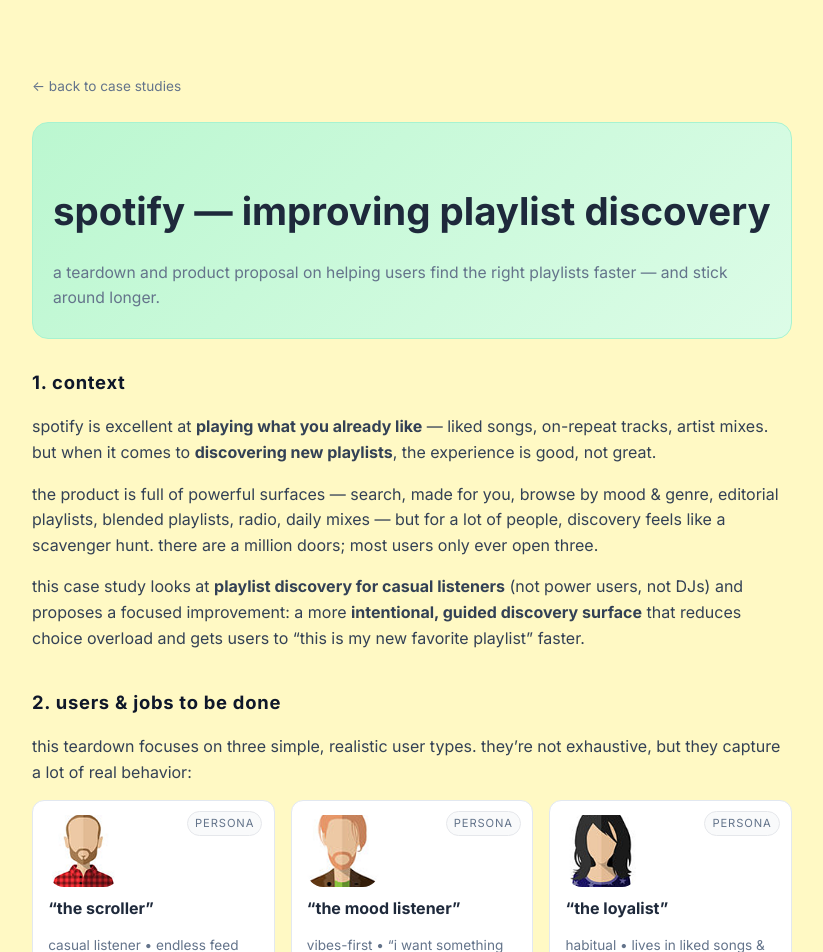
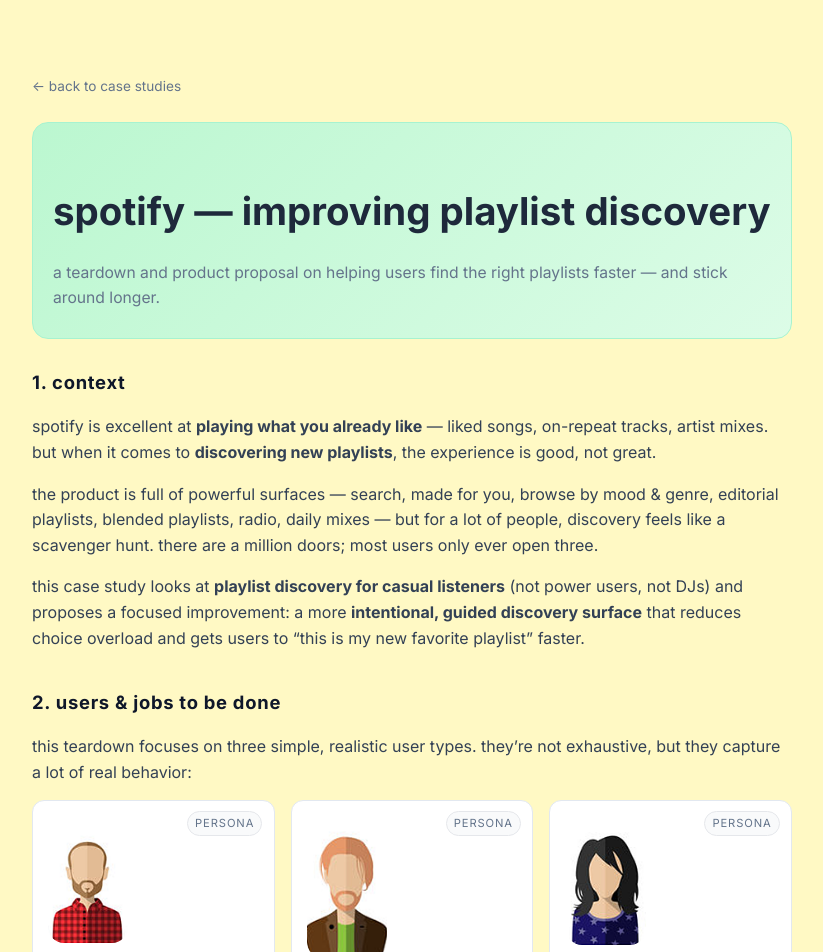
Before and after one commit to Aagam2020/aagam-site, a SvelteKit app: page /case-studies/spotify-playlist-discovery in a window 1280 px wide. Shown: the top 952 px of the page, without its empty margins (228-1051 px from the left). Built offline with nearby package versions, Linux system fonts and the light colour scheme.

Commit message:
Update +page.svelte

```diff
--- a/src/routes/case-studies/spotify-playlist-discovery/+page.svelte
+++ b/src/routes/case-studies/spotify-playlist-discovery/+page.svelte
@@ -555,12 +555,16 @@
   }
 
   .persona-avatar {
-    width: 72px;
-    height: 72px;
+    width: 80px;
+    height: auto;
     border-radius: 16px;
-    object-fit: cover;
+    object-fit: contain;
     margin-bottom: 0.45rem;
     display: block;
+  }
+
+  .persona img {
+    padding-top: 0.5rem;
   }
 
   .persona-tag {
```
